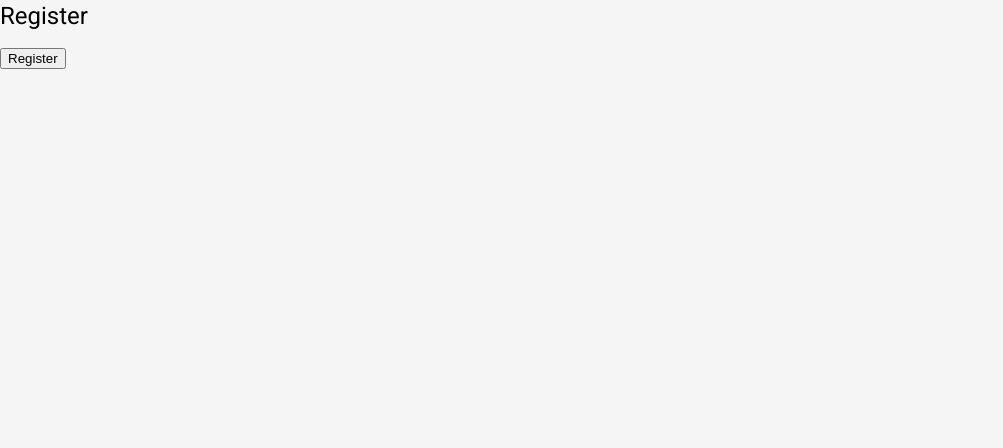
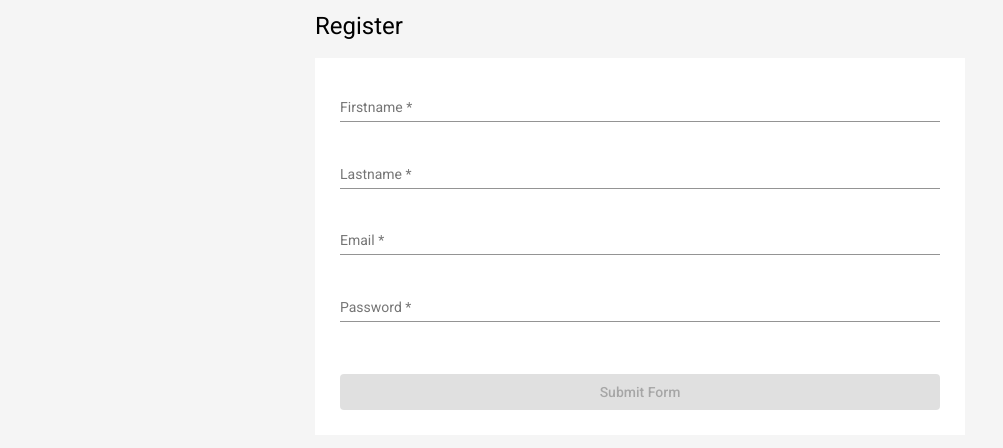
Before and after one commit to bakkerjean/assignment, an Angular app: page /register in a window 1280 px wide. Shown: the top 448 px of the page, without its empty margins (0-1003 px from the left). Built offline with nearby package versions, Linux system fonts and the light colour scheme.

Commit message:
implemented user registration

```diff
--- a/src/app/components/register/register.component.css
+++ b/src/app/components/register/register.component.css
@@ -0,0 +1,28 @@
+.register {
+  height: 100%;
+  width: 100%;
+  display: flex;
+  align-items: center;
+  justify-content: center;
+  padding-top: 10px;
+}
+
+.form {
+  background-color: #fff;
+  max-width: 600px;
+  padding: 25px;
+  width: 100%;
+}
+
+.form-element {
+  width: 100%;
+  padding-bottom: 10px;
+}
+
+.form-button {
+  padding-top: 25px;
+}
+
+.button {
+  width: 100%;
+}
--- a/src/app/components/register/register.component.html
+++ b/src/app/components/register/register.component.html
@@ -1,13 +1,37 @@
-<h1>{{ title }}</h1>
-<button
-  (click)="
-    register({
-      firstname: 'Thomas',
-      lastName: 'Shelby',
-      email: 'thomas@shelby.co.uk',
-      password: 'asdf'
-    })
-  "
->
-  Register
-</button>
+<div class="register">
+  <div>
+    <h1>{{ title }}</h1>
+    <form
+      [formGroup]="formGroup"
+      (ngSubmit)="onSubmit(formGroup.value)"
+      class="form"
+    >
+      <mat-form-field
+        floatLabel="true"
+        class="form-element"
+        *ngFor="let el of formElements"
+      >
+        <input
+          type="text"
+          matInput
+          placeholder="{{ el | titlecase }}"
+          formControlName="{{ el }}"
+        />
+        <mat-error *ngIf="formGroup.controls[el].invalid">
+          {{ validate(el) }}
+        </mat-error>
+      </mat-form-field>
+      <div class="form-button">
+        <button
+          mat-raised-button
+          color="primary"
+          type="submit"
+          class="button"
+          [disabled]="!formGroup.valid"
+        >
+          Submit Form
+        </button>
+      </div>
+    </form>
+  </div>
+</div>
--- a/src/app/components/register/register.component.ts
+++ b/src/app/components/register/register.component.ts
@@ -1,5 +1,11 @@
 import { Component } from '@angular/core';
 import { Router } from '@angular/router';
+import {
+  FormBuilder,
+  FormGroup,
+  FormControl,
+  Validators,
+} from '@angular/forms';
 
 import { AuthService } from '../../services/auth/auth.service';
 
@@ -11,10 +17,30 @@ import { Creds } from '../../types/creds';
   styleUrls: ['./register.component.css'],
 })
 export class RegisterComponent {
-  constructor(public authService: AuthService, public router: Router) {}
+  constructor(
+    public authService: AuthService,
+    public router: Router,
+    private formBuilder: FormBuilder
+  ) {}
   title = 'Register';
+  formElements = ['firstName', 'lastName', 'email', 'password'];
 
-  register(creds: Creds) {
+  formGroup: FormGroup;
+
+  ngOnInit() {
+    this.createForm();
+  }
+
+  createForm() {
+    this.formGroup = this.formBuilder.group({
+      firstName: ['', [Validators.required]],
+      lastName: ['', [Validators.required]],
+      email: ['', [Validators.required, this.emailValidator]],
+      password: ['', [Validators.required, this.passwordValidator]],
+    });
+  }
+
+  onSubmit(creds: Creds) {
     this.authService.register(creds).subscribe({
       next: () => {
         this.authService.setUser({
@@ -27,4 +53,54 @@ export class RegisterComponent {
       error: (error) => console.log(error),
     });
   }
+
+  validate(element) {
+    const e = this.formGroup.get(element);
+    if (e.hasError('required')) {
+      return 'Required';
+    }
+    if (e.hasError('email')) {
+      return 'Must be a valid email format';
+    }
+    if (e.hasError('password')) {
+      return 'Min 8 chars, 1 uppercase and 1 lowercase letter, may not contain first or last name';
+    }
+  }
+
+  passwordValidator = (control: FormControl) => {
+    const password = control.value;
+    // (min 8 chars)(min 1 lowercase)(min 1 uppercase)
+    const regex = new RegExp('^(?=.{8,})(?=.*[a-z])(?=.*[A-Z])');
+    if (!regex.test(password)) {
+      return {
+        password,
+      };
+    }
+    // may not contain first or last name
+    if (
+      this.formGroup.controls.firstName.value.length &&
+      this.formGroup.controls.firstName.value.length &&
+      (password.includes(this.formGroup.controls.firstName.value) ||
+        password.includes(this.formGroup.controls.lastName.value))
+    ) {
+      return {
+        password,
+      };
+    }
+    return null;
+  };
+
+  emailValidator = (control: FormControl) => {
+    const email = control.value;
+    // email verification (see readme)
+    const regex = new RegExp(
+      '^[a-zA-Z0-9.!#$%&’*+/=?^_`{|}~-]+@[a-zA-Z0-9-]+(?:.[a-zA-Z0-9-]+)*$'
+    );
+    if (!regex.test(email)) {
+      return {
+        email,
+      };
+    }
+    return null;
+  };
 }
```
